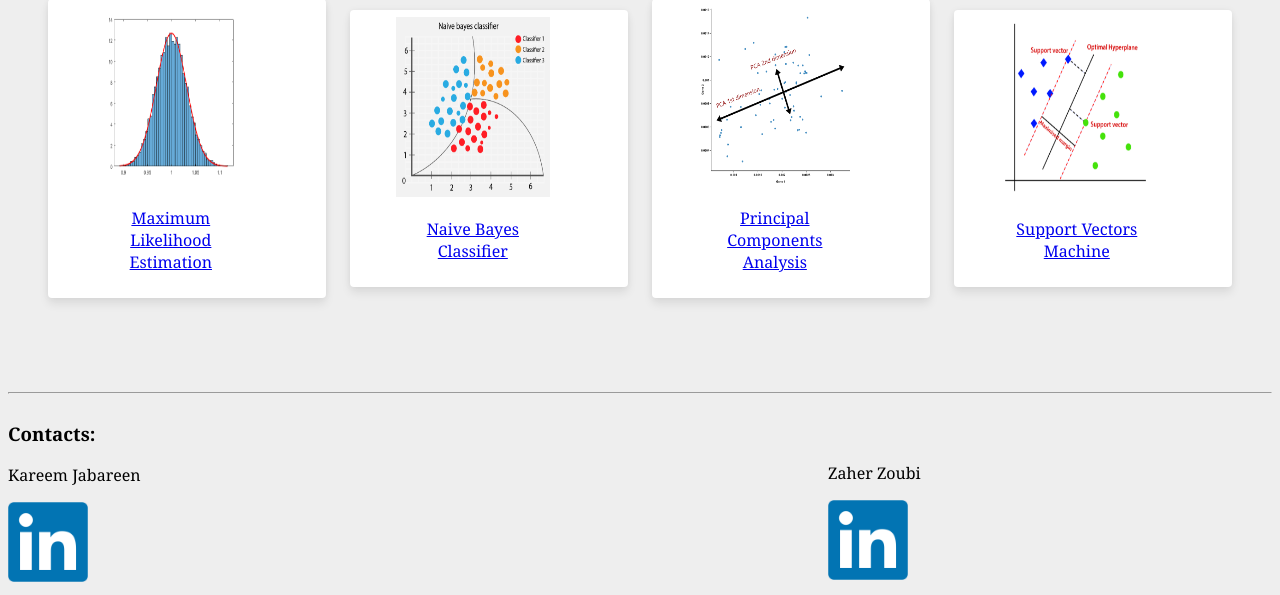
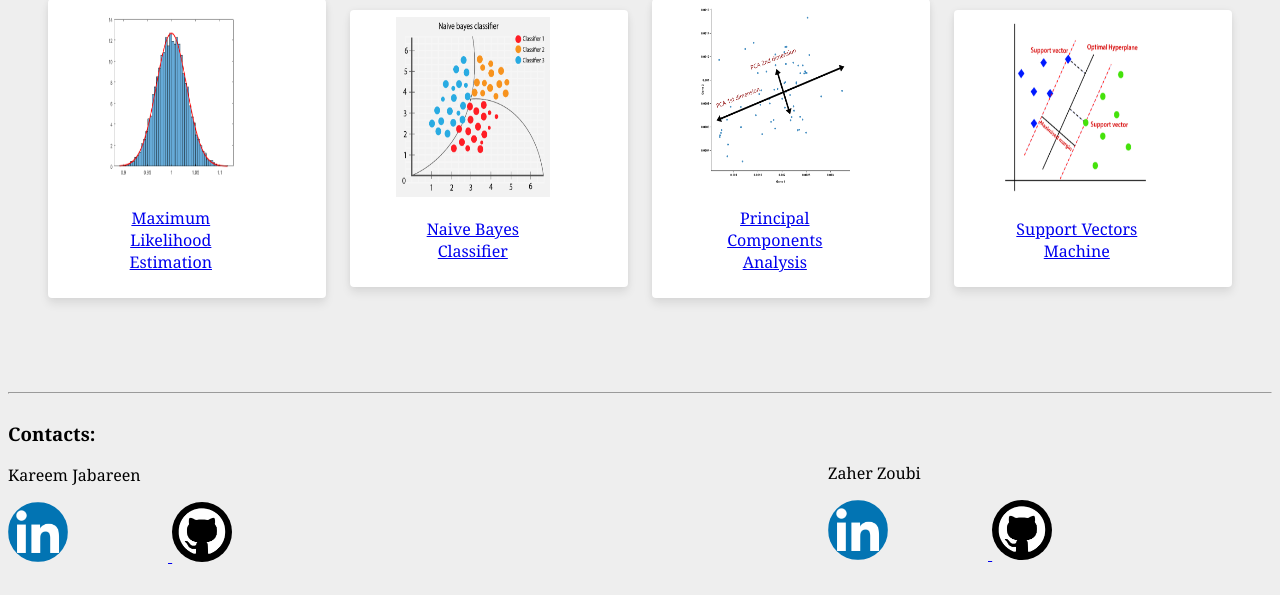
Before and after one commit to KareemJBR/machine-learning-algorithms-simulator, a Django app: page / in a window 1280 px wide. Shown: the part 457-1052 px from the top of the page. After the commit the page ends 1021 px from the top, so only its background shows below. Run offline with Django 4.2, Linux system fonts and the light colour scheme.

Commit message:
Added github references and set up the js file for knn

```diff
--- a/mysite/static/home.css
+++ b/mysite/static/home.css
@@ -42,3 +42,10 @@ body {
      transform: scale(1.05);
   box-shadow: 0 10px 20px rgba(0,0,0,.12), 0 4px 8px rgba(0,0,0,.06);
 }
+
+.icon_img {
+    width: 60px;
+    height: 60px;
+    border-radius: 30px;
+    margin-right: 100px;
+}
--- a/mysite/templates/home.html
+++ b/mysite/templates/home.html
@@ -107,7 +107,11 @@
           <h3>Contacts: </h3>
           <p>Kareem Jabareen</p>
           <a href="https://www.linkedin.com/in/kareem-mokhtar-jabareen/">
-            <img src="{% static 'linkedIn_icon.png' %}" width="80px" height="80px" alt="Error loading LinkedIn icon.">
+            <img class="icon_img" src="{% static 'linkedIn_icon.png' %}" width="80px" height="80px" alt="Error loading LinkedIn icon.">
+          </a>
+
+          <a href="https://github.com/KareemJBR">
+            <img class="icon_img" src="{% static 'github_icon.png' %}" width="80px" height="80px" alt="Error loading Github icon.">
           </a>
         </div>
 
@@ -116,8 +120,13 @@
           <br>
           <p>Zaher Zoubi</p>
           <a href="https://www.linkedin.com/in/zaher-zoubi-483b90197/">
-            <img src="{% static 'linkedIn_icon.png' %}" width="80px" height="80px" alt="Error loading LinkedIn icon.">
+            <img class="icon_img" src="{% static 'linkedIn_icon.png' %}" width="80px" height="80px" alt="Error loading LinkedIn icon.">
           </a>
+
+          <a href="https://github.com/Zoubizaher">
+            <img class="icon_img" src="{% static 'github_icon.png' %}" width="80px" height="80px" alt="Error loading Github icon.">
+          </a>
+
         </div>
       </div>
 
```
Also changed, not shown: mysite/static/knn_home.js (+25 -0 lines), mysite/templates/knn_home.html (+35 -0 lines), mysite/static/github_icon.png (added).
